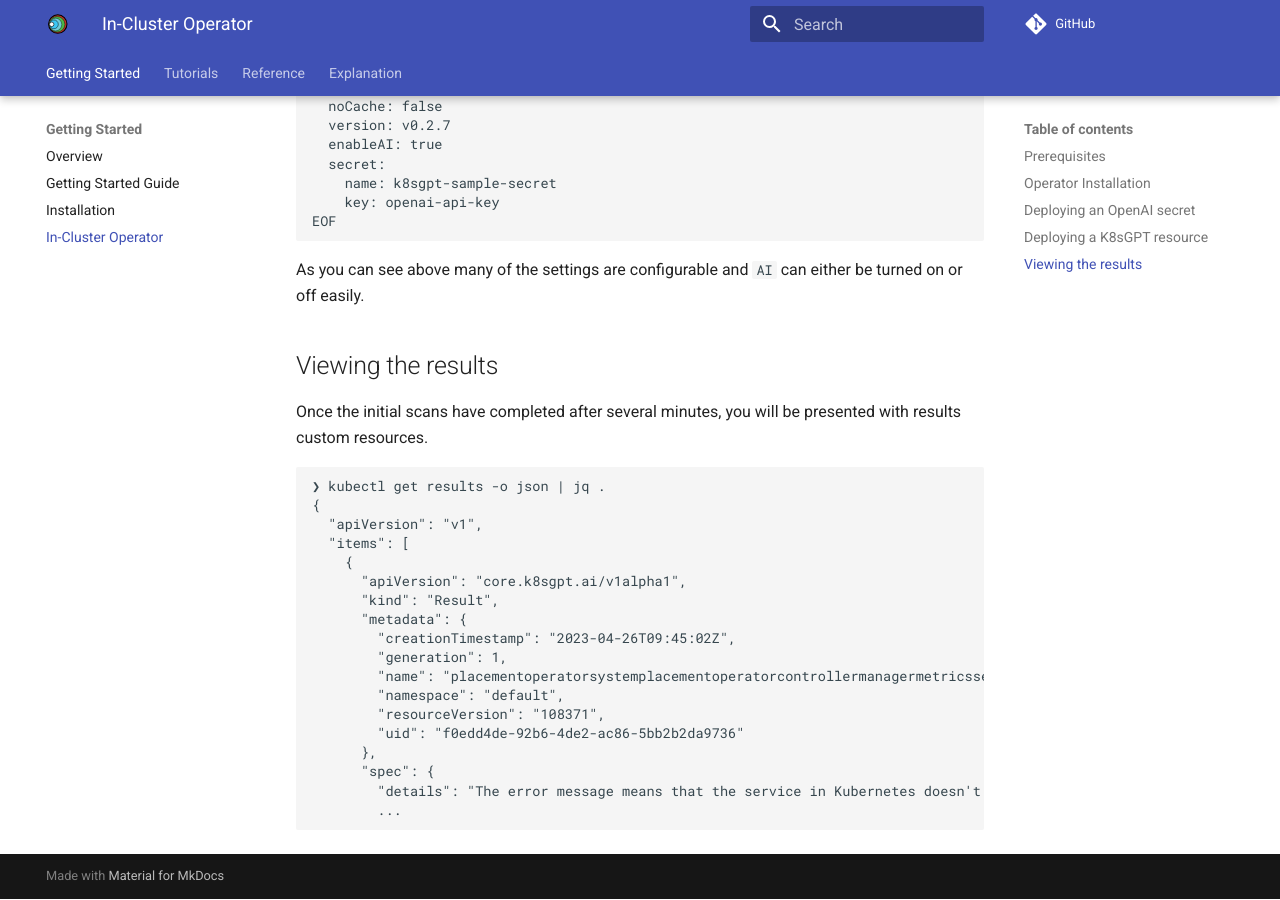
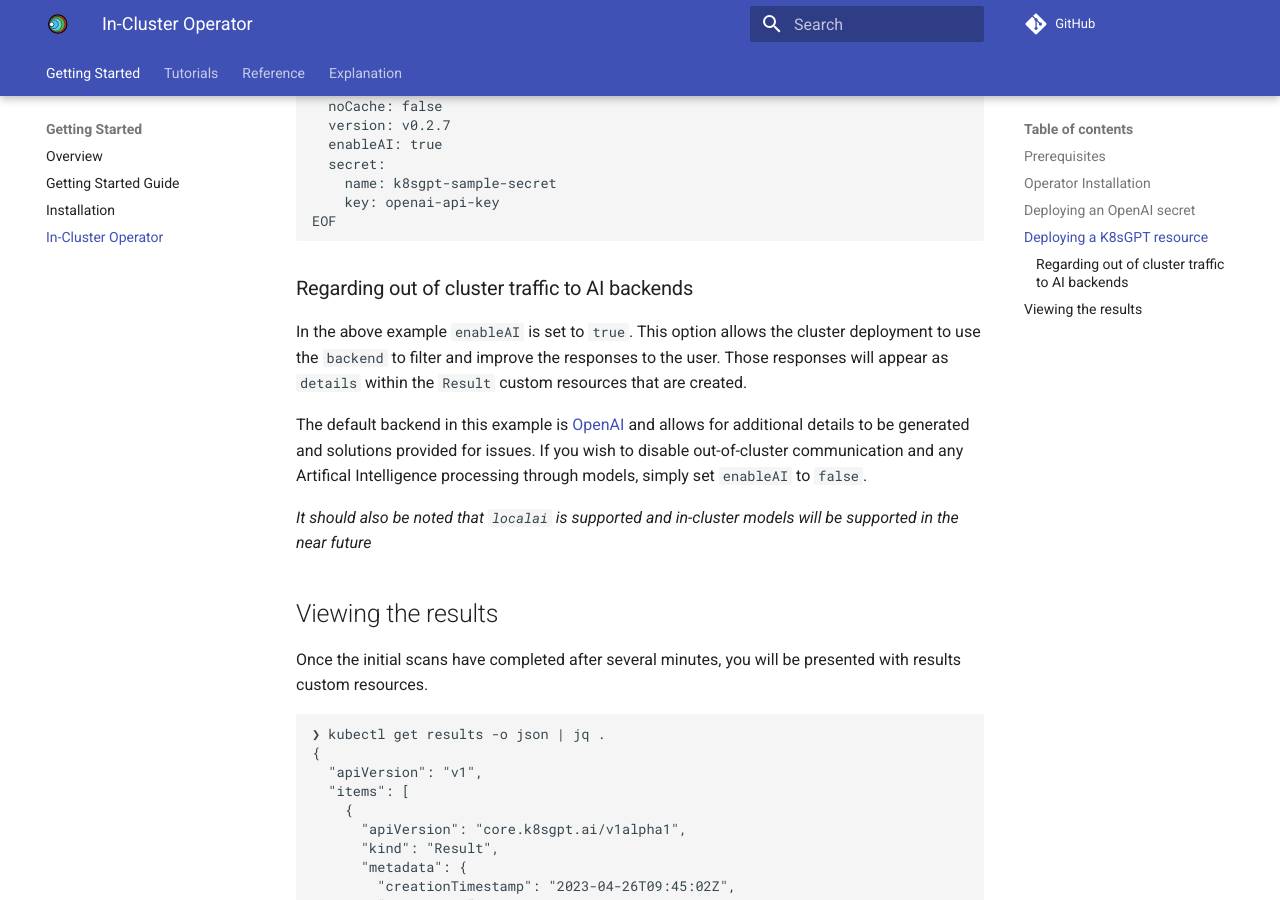
Before and after one commit to k8sgpt-ai/docs, an MkDocs documentation site: the page built from docs/getting-started/in-cluster-operator.md, in a window 1280 px wide and 900 px high, scrolled down 1095 px. Built offline with MkDocs 1.6.1 and Material for MkDocs 9.7.7, drawn with Linux system fonts in a browser that asks for light colours; comment, search, counter and statistics services are not loaded.

Commit message:
chore: update in-cluster-operator.md
Signed-off-by: Alex Jones <alex.jones@canonical.com>

````diff
--- a/docs/getting-started/in-cluster-operator.md
+++ b/docs/getting-started/in-cluster-operator.md
@@ -51,7 +51,16 @@ spec:
 EOF
 ```
 
-As you can see above many of the settings are configurable and `AI` can either be turned on or off easily.
+### Regarding out of cluster traffic to AI backends
+
+In the above example `enableAI` is set to `true`.
+This option allows the cluster deployment to use the `backend` to filter and improve the responses to the user.
+Those responses will appear as `details` within the `Result` custom resources that are created.
+
+The default backend in this example is [OpenAI](https://openai.com/) and allows for additional details to be generated and solutions provided for issues.
+If you wish to disable out-of-cluster communication and any Artifical Intelligence processing through models, simply set `enableAI` to `false`.
+
+_It should also be noted that `localai` is supported and in-cluster models will be supported in the near future_
 
 ## Viewing the results
 
````
